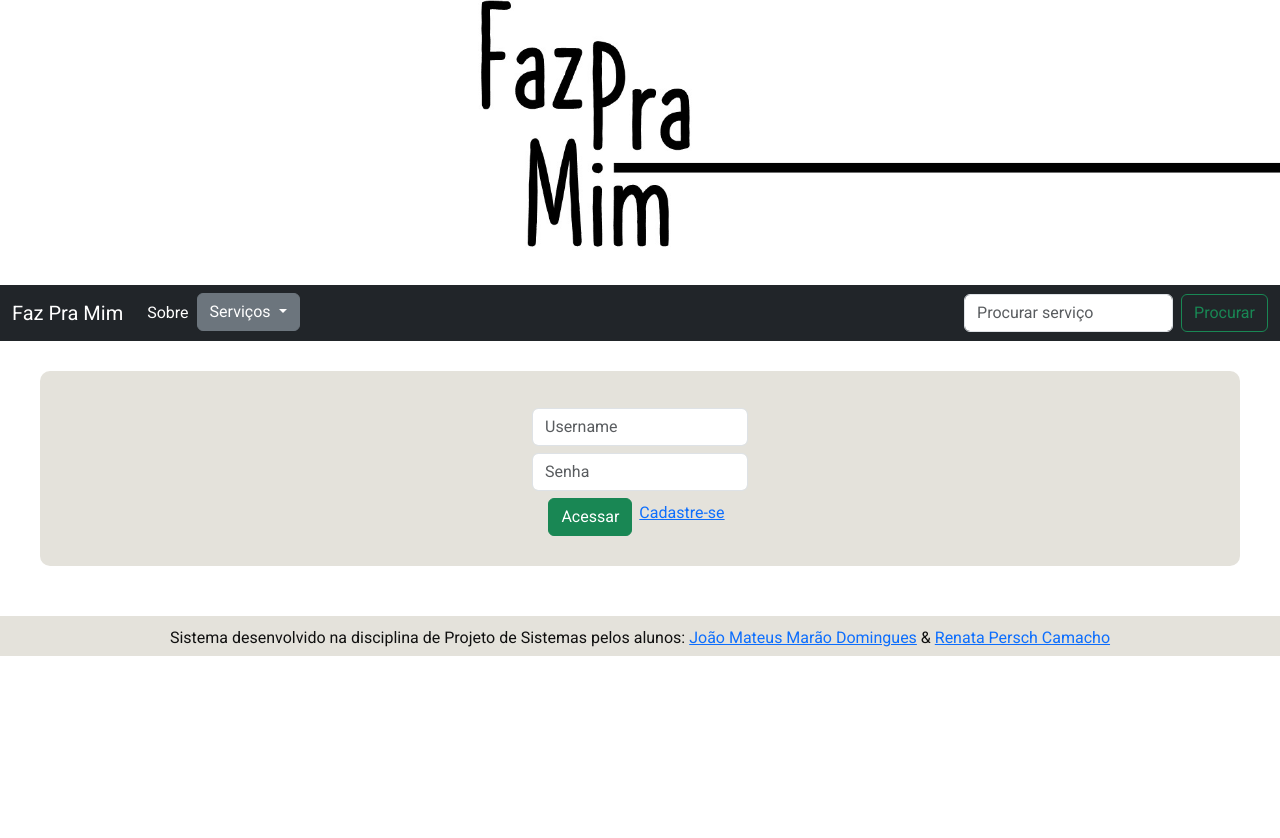
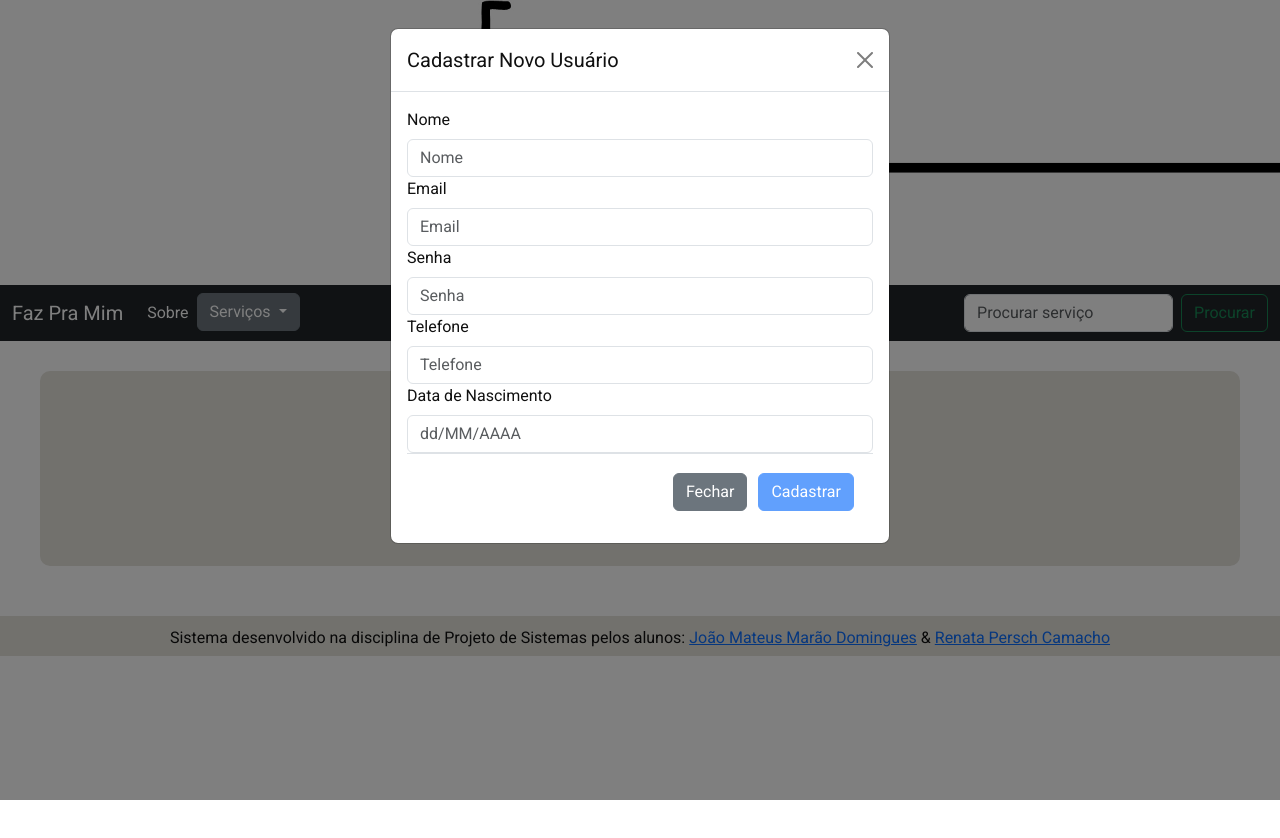
Before and after one commit to repersch/fazPraMim, an Angular app in the folder frontend/faz-para-mim-app/: page / in a window 1280 px wide. Both pictures are taken after a click on the link "Cadastre-se". Shown: the top 838 px of the page. Built offline with nearby package versions, Linux system fonts and the light colour scheme.

Commit message:
Adicionado modal para cadastrar novo usuário
- Implementado formulário para cadastro de um novo usuário via modal.
- Estilizado pointer de anchor.
- Modificado a rota de person service conforme nova configuração.

```diff
--- a/frontend/faz-para-mim-app/src/app/components/Login/login.component.html
+++ b/frontend/faz-para-mim-app/src/app/components/Login/login.component.html
@@ -1,22 +1,64 @@
 <section id="login-section">
+
   <div id="login-container">
 
     <form #loginForm="ngForm" (ngSubmit)="onUserLogin(loginForm)">
       <div class="form-group">
         <!-- <label for="usuario-login">Email</label> -->
-                <input type="text" ngModel name="username" class="form-control" id="username" placeholder="Username"
-                    required>
+        <input type="text" ngModel name="username" class="form-control" id="username" placeholder="Username" required>
       </div>
 
       <div class="form-group">
         <!-- <label for="usuario-senha">Senha</label> -->
-                <input type="password" ngModel name="password" class="form-control" id="password" placeholder="Senha"
+        <input type="password" ngModel name="password" class="form-control" id="passwordLogin" placeholder="Senha"
           required>
       </div>
 
       <button type="submit" id="login-user-form" class="btn btn-success">Acessar</button>
 
-            <a href="#">Cadastre-se</a>
+      <a class="link pe-auto" (click)="onOpenModal(undefined, 'createPerson')">Cadastre-se</a>
     </form>
   </div>
 </section>
+
+<!-- Add Person Modal -->
+<div class="modal fade" id="addPersonModal" tabindex="-1" aria-labelledby="addPersonModalLabel" aria-hidden="true">
+  <div class="modal-dialog">
+    <div class="modal-content">
+      <div class="modal-header">
+        <h1 class="modal-title fs-5" id="addPersonModalLabel">Cadastrar Novo Usuário</h1>
+        <button type="button" class="btn-close" data-bs-dismiss="modal" aria-label="Close"></button>
+      </div>
+      <div class="modal-body">
+        <form #addPersonForm="ngForm" (ngSubmit)="onAddPerson(addPersonForm)">
+          <div class="form-group">
+            <label for="name">Nome</label>
+            <input type="text" ngModel name="name" class="form-control" id="name" placeholder="Nome" required>
+          </div>
+          <div class="form-group">
+            <label for="email">Email</label>
+            <input type="email" ngModel name="email" class="form-control" id="email" placeholder="Email" required>
+          </div>
+          <div class="form-group">
+            <label for="password">Senha</label>
+            <input type="password" ngModel name="password" class="form-control" id="password" placeholder="Senha"
+              required>
+          </div>
+          <div class="form-group">
+            <label for="phone">Telefone</label>
+            <input type="text" ngModel name="phone" class="form-control" id="phone" placeholder="Telefone" required>
+          </div>
+          <div class="form-group">
+            <label for="birthDate">Data de Nascimento</label>
+            <input type="text" ngModel name="birthDate" class="form-control" id="birthDate" placeholder="dd/MM/AAAA"
+              required>
+          </div>
+          <div class="modal-footer">
+            <button type="button" class="btn btn-secondary" data-bs-dismiss="modal">Fechar</button>
+            <button [disabled]="addPersonForm.invalid" type="submit" class="btn btn-primary">Cadastrar</button>
+          </div>
+        </form>
+      </div>
+    </div>
+  </div>
+</div>
--- a/frontend/faz-para-mim-app/src/app/components/Login/login.component.ts
+++ b/frontend/faz-para-mim-app/src/app/components/Login/login.component.ts
@@ -3,7 +3,9 @@ import { HttpErrorResponse } from '@angular/common/http';
 import { NgForm } from '@angular/forms';
 import { AccountCredentials } from 'src/model/accountCredentials';
 import { Token } from 'src/model/token';
+import { Person } from 'src/model/person';
 import { AuthService } from 'src/service/auth.service';
+import { PersonService } from "src/service/person.service";
 
 @Component({
     selector: 'loginTag',
@@ -12,7 +14,9 @@ import { AuthService } from 'src/service/auth.service';
 })
 
 export class Login {
-    constructor(private accountCredentialsService: AuthService) { }
+    constructor(
+        private accountCredentialsService: AuthService,
+        private personService: PersonService) { }
 
     public onUserLogin(loginForm: NgForm): void {
         let accountCredential: AccountCredentials;
@@ -30,4 +34,32 @@ export class Login {
                 loginForm.reset();
             });
     }
+
+    public onOpenModal(person: Person | undefined, mode: string): void {
+        const container = document.getElementById('login-container');
+        const button = document.createElement('button');
+        button.type = 'button';
+        button.style.display = 'none';
+        button.setAttribute('data-toggle', 'modal');
+
+        if (mode === 'createPerson') {
+            button.setAttribute('data-bs-toggle', 'modal');
+            button.setAttribute('data-bs-target', '#addPersonModal');
+        }
+        container?.appendChild(button);
+        button.click();
+    }
+
+    public onAddPerson(addPersonForm: NgForm): void {
+        document.getElementById('add-person-form')?.click();
+        this.personService.addPerson(addPersonForm.value).subscribe(
+            (response: Person) => {
+                console.log(response);
+                addPersonForm.reset();
+            },
+            (error: HttpErrorResponse) => {
+                alert(error.message);
+                addPersonForm.reset();
+            });
+    }
 }
--- a/frontend/faz-para-mim-app/src/app/components/Login/styles.css
+++ b/frontend/faz-para-mim-app/src/app/components/Login/styles.css
@@ -18,3 +18,7 @@ input {
     margin-top: 7px;
     margin-right: 7px;
 }
+
+a {
+    cursor: pointer;
+}
--- a/frontend/faz-para-mim-app/src/service/person.service.ts
+++ b/frontend/faz-para-mim-app/src/service/person.service.ts
@@ -14,4 +14,8 @@ export class PersonService {
     public getPeople(): Observable<Person[]> {
         return this.http.get<Person[]>(`${this.apiServerUrl}/person`);
     }
+
+    public addPerson(person: Person): Observable<Person> {
+        return this.http.post<Person>(`${this.apiServerUrl}/person`, person);
+    }
 }
```
Lines whose indentation alone changed are shown as unchanged.
